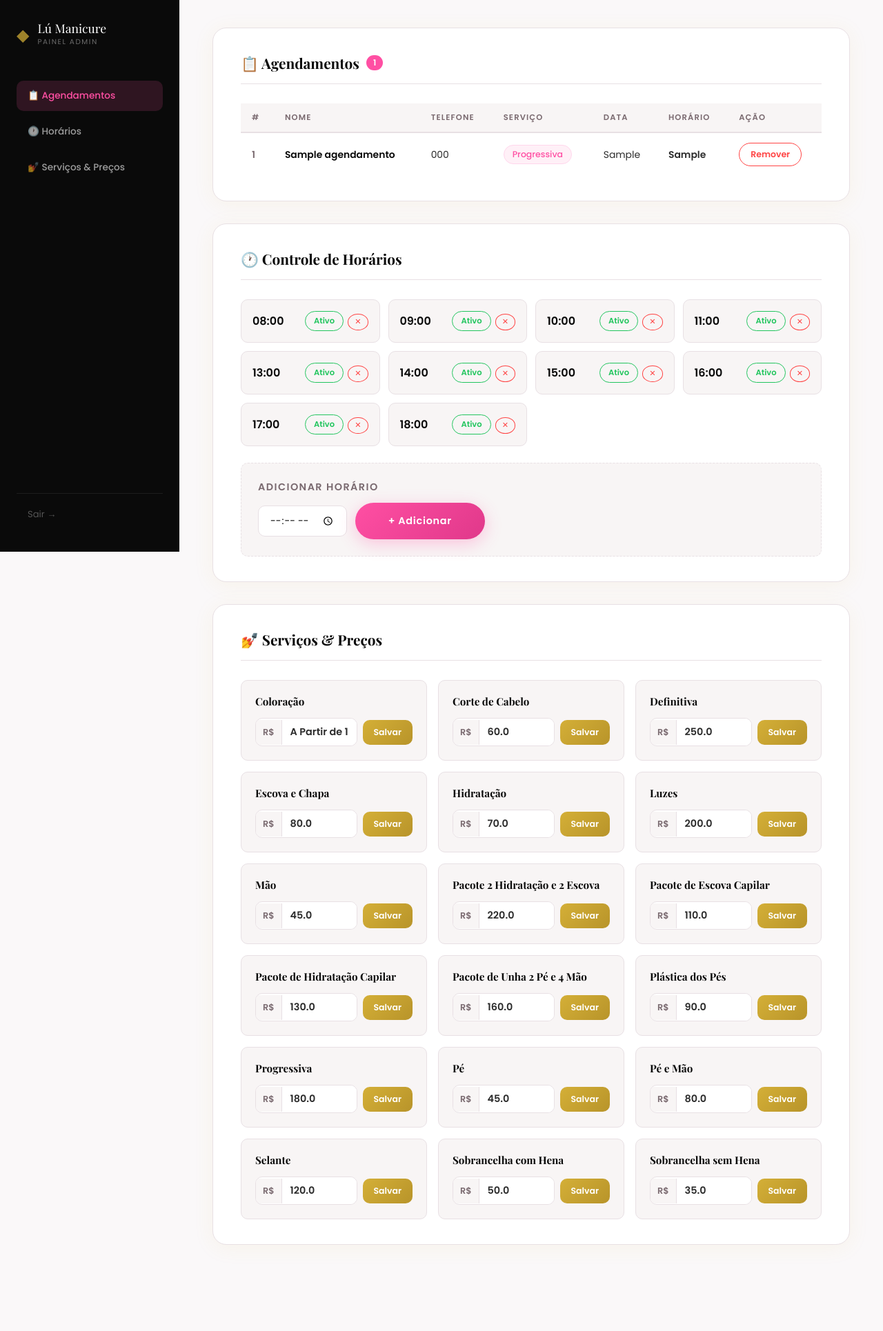
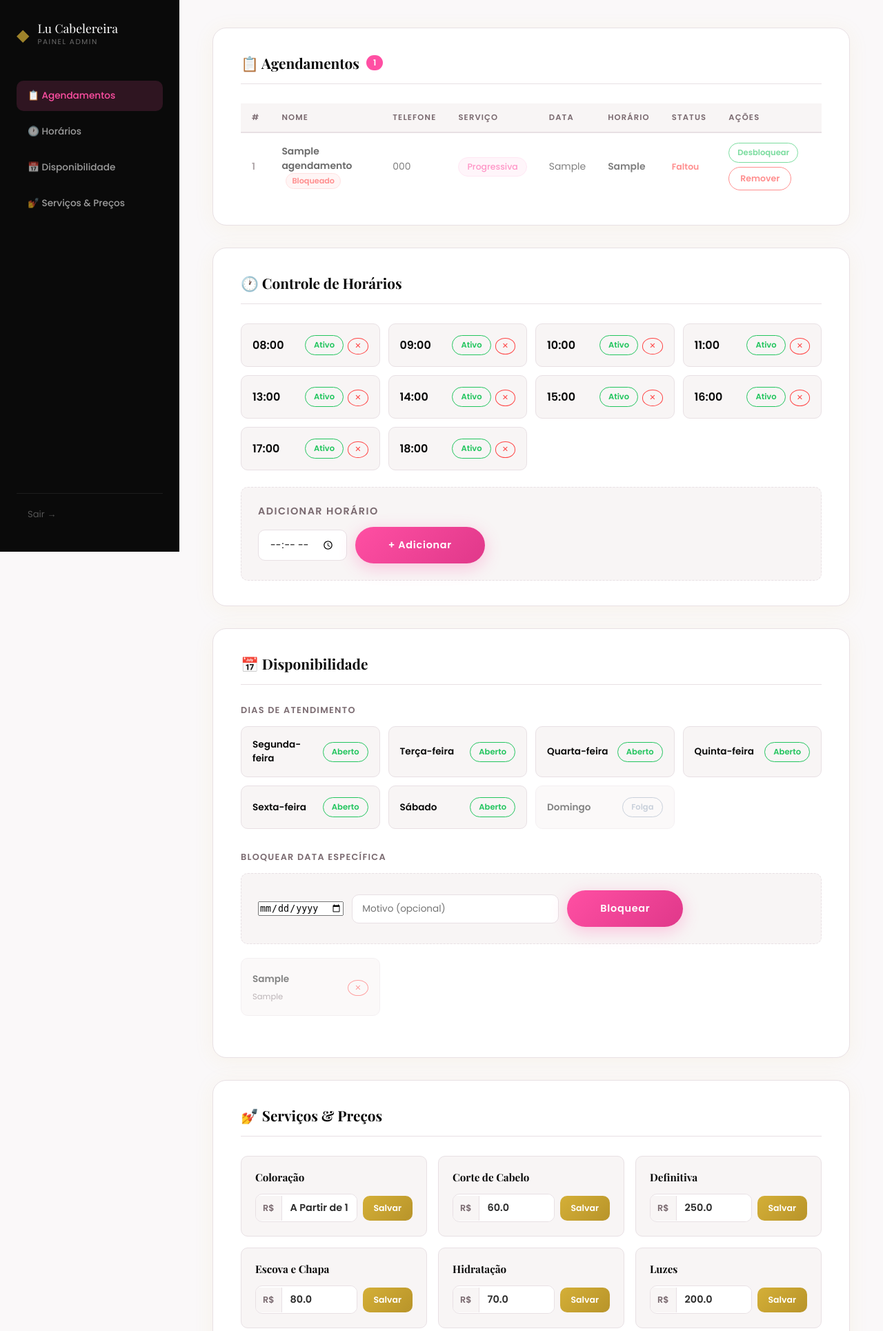
Before and after one commit to JuliuuusCae/lucabelereira, a Flask app: page /admin in a window 1280 px wide. Shown: the top 1930 px of the page at 69% size. Before the commit the page ends 1805 px from the top, so only its background shows below. Run offline with Flask 3, Linux system fonts and the light colour scheme; a user stored in the database is signed in; tables that the repository leaves empty hold one stand-in row (values such as "Sample post"); some web fonts are replaced.

Commit message:
disponibilidade por dia e datas bloqueadas

```diff
--- a/app.py
+++ b/app.py
@@ -1,5 +1,8 @@
 from flask import Flask
 from models.db import init_db
+import schedule
+import time
+from utils.lembrete import buscar_agendamentos_amanha
 
 app = Flask(__name__)
 app.secret_key = 'salao_beleza_secret_2024'
@@ -14,5 +17,14 @@ app.register_blueprint(auth_bp)
 app.register_blueprint(agendamento_bp)
 app.register_blueprint(admin_bp)
 
+def start_scheduler():
+    schedule.every().day.at("09:00").do(buscar_agendamentos_amanha)
+
+    while True:
+        schedule.run_pending()
+        time.sleep(60)
+
 if __name__ == '__main__':
+    import threading
+    threading.Thread(target=start_scheduler).start()
     app.run(debug=True)
--- a/routes/admin.py
+++ b/routes/admin.py
@@ -1,9 +1,11 @@
 from flask import Blueprint, render_template, request, redirect, url_for, session, flash
 from models.db import db
-from models.models import Agendamento, Horario, Servico
+from models.models import Agendamento, Horario, Servico, DiaSemana, DataBloqueada
 from functools import wraps
 
 admin_bp = Blueprint('admin', __name__)
+
+NOMES_DIAS = ['Segunda-feira', 'Terça-feira', 'Quarta-feira', 'Quinta-feira', 'Sexta-feira', 'Sábado', 'Domingo']
 
 def login_required(f):
     @wraps(f)
@@ -19,8 +21,18 @@ def painel():
     agendamentos = Agendamento.query.order_by(Agendamento.data, Agendamento.hora).all()
     horarios = Horario.query.order_by(Horario.hora).all()
     servicos = Servico.query.order_by(Servico.nome).all()
-    return render_template('admin.html', agendamentos=agendamentos, horarios=horarios, servicos=servicos)
+    dias_semana = DiaSemana.query.order_by(DiaSemana.dia).all()
+    datas_bloqueadas = DataBloqueada.query.order_by(DataBloqueada.data).all()
+    return render_template('admin.html',
+        agendamentos=agendamentos,
+        horarios=horarios,
+        servicos=servicos,
+        dias_semana=dias_semana,
+        datas_bloqueadas=datas_bloqueadas,
+        nomes_dias=NOMES_DIAS
+    )
 
+# ── HORÁRIOS ──────────────────────────────────────────────
 @admin_bp.route('/admin/horario/toggle/<int:id>', methods=['POST'])
 @login_required
 def toggle_horario(id):
@@ -28,21 +40,20 @@ def toggle_horario(id):
     h.ativo = not h.ativo
     db.session.commit()
     flash('Horário atualizado.')
-    return redirect(url_for('admin.painel'))
+    return redirect(url_for('admin.painel') + '#horarios')
 
 @admin_bp.route('/admin/horario/add', methods=['POST'])
 @login_required
 def add_horario():
     hora = request.form.get('nova_hora', '').strip()
     if hora:
-        existente = Horario.query.filter_by(hora=hora).first()
-        if not existente:
+        if not Horario.query.filter_by(hora=hora).first():
             db.session.add(Horario(hora=hora, ativo=True))
             db.session.commit()
             flash('Horário adicionado.')
         else:
             flash('Horário já existe.')
-    return redirect(url_for('admin.painel'))
+    return redirect(url_for('admin.painel') + '#horarios')
 
 @admin_bp.route('/admin/horario/delete/<int:id>', methods=['POST'])
 @login_required
@@ -51,8 +62,9 @@ def delete_horario(id):
     db.session.delete(h)
     db.session.commit()
     flash('Horário removido.')
-    return redirect(url_for('admin.painel'))
+    return redirect(url_for('admin.painel') + '#horarios')
 
+# ── SERVIÇOS ──────────────────────────────────────────────
 @admin_bp.route('/admin/servico/preco/<int:id>', methods=['POST'])
 @login_required
 def update_preco(id):
@@ -64,8 +76,9 @@ def update_preco(id):
         flash(f'Preço de "{s.nome}" atualizado.')
     else:
         flash('Valor não pode ser vazio.')
-    return redirect(url_for('admin.painel'))
+    return redirect(url_for('admin.painel') + '#servicos')
 
+# ── AGENDAMENTOS ──────────────────────────────────────────
 @admin_bp.route('/admin/agendamento/delete/<int:id>', methods=['POST'])
 @login_required
 def delete_agendamento(id):
@@ -73,4 +86,57 @@ def delete_agendamento(id):
     db.session.delete(ag)
     db.session.commit()
     flash('Agendamento removido.')
-    return redirect(url_for('admin.painel'))
+    return redirect(url_for('admin.painel') + '#agendamentos')
+
+@admin_bp.route('/admin/agendamento/falta/<int:id>', methods=['POST'])
+@login_required
+def marcar_falta(id):
+    ag = Agendamento.query.get_or_404(id)
+    ag.compareceu = 0
+    ag.bloqueado = 1
+    db.session.commit()
+    flash('Cliente marcado como falta e bloqueado.')
+    return redirect(url_for('admin.painel') + '#agendamentos')
+
+@admin_bp.route('/admin/agendamento/desbloquear/<int:id>', methods=['POST'])
+@login_required
+def desbloquear(id):
+    ag = Agendamento.query.get_or_404(id)
+    ag.bloqueado = 0
+    db.session.commit()
+    flash('Cliente desbloqueado.')
+    return redirect(url_for('admin.painel') + '#agendamentos')
+
+# ── DIAS DA SEMANA ────────────────────────────────────────
+@admin_bp.route('/admin/dia/toggle/<int:id>', methods=['POST'])
+@login_required
+def toggle_dia(id):
+    d = DiaSemana.query.get_or_404(id)
+    d.ativo = not d.ativo
+    db.session.commit()
+    flash('Dia de atendimento atualizado.')
+    return redirect(url_for('admin.painel') + '#disponibilidade')
+
+# ── DATAS BLOQUEADAS ──────────────────────────────────────
+@admin_bp.route('/admin/data-bloqueada/add', methods=['POST'])
+@login_required
+def add_data_bloqueada():
+    data = request.form.get('data_bloquear', '').strip()
+    motivo = request.form.get('motivo', '').strip()
+    if data:
+        if not DataBloqueada.query.filter_by(data=data).first():
+            db.session.add(DataBloqueada(data=data, motivo=motivo or None))
+            db.session.commit()
+            flash(f'Data {data} bloqueada.')
+        else:
+            flash('Esta data já está bloqueada.')
+    return redirect(url_for('admin.painel') + '#disponibilidade')
+
+@admin_bp.route('/admin/data-bloqueada/delete/<int:id>', methods=['POST'])
+@login_required
+def delete_data_bloqueada(id):
+    d = DataBloqueada.query.get_or_404(id)
+    db.session.delete(d)
+    db.session.commit()
+    flash('Data desbloqueada.')
+    return redirect(url_for('admin.painel') + '#disponibilidade')
--- a/routes/agendamento.py
+++ b/routes/agendamento.py
@@ -1,25 +1,47 @@
 from flask import Blueprint, render_template, request, redirect, url_for, flash, jsonify
 from models.db import db
-from models.models import Agendamento, Horario, Servico
-from datetime import date
+from models.models import Agendamento, Horario, Servico, DiaSemana, DataBloqueada
+from datetime import date, datetime
 import urllib.parse
 
 agendamento_bp = Blueprint('agendamento', __name__)
 
-# Número da dona (somente dígitos, com DDI)
 WHATSAPP_DONA = '5519996733248'
 
 @agendamento_bp.route('/')
 def index():
     servicos = Servico.query.filter_by(ativo=True).all()
     hoje = date.today().isoformat()
-    return render_template('index.html', servicos=servicos, hoje=hoje)
+
+    # Dias da semana ativos (0=seg ... 6=dom) para bloquear no calendário via JS
+    dias_ativos = [d.dia for d in DiaSemana.query.filter_by(ativo=True).all()]
+
+    # Datas bloqueadas para bloquear no calendário via JS
+    datas_bloqueadas = [d.data for d in DataBloqueada.query.all()]
+
+    return render_template('index.html',
+        servicos=servicos,
+        hoje=hoje,
+        dias_ativos=dias_ativos,
+        datas_bloqueadas=datas_bloqueadas
+    )
 
 @agendamento_bp.route('/horarios-disponiveis')
 def horarios_disponiveis():
     data = request.args.get('data')
     if not data:
         return jsonify([])
+
+    # Verifica se o dia da semana está ativo
+    dia_semana = datetime.strptime(data, '%Y-%m-%d').weekday()  # 0=seg, 6=dom
+    dia_obj = DiaSemana.query.filter_by(dia=dia_semana).first()
+    if not dia_obj or not dia_obj.ativo:
+        return jsonify([])
+
+    # Verifica se a data está bloqueada
+    if DataBloqueada.query.filter_by(data=data).first():
+        return jsonify([])
+
     horarios_ativos = Horario.query.filter_by(ativo=True).order_by(Horario.hora).all()
     agendados = [a.hora for a in Agendamento.query.filter_by(data=data).all()]
     disponiveis = [h.hora for h in horarios_ativos if h.hora not in agendados]
@@ -37,17 +59,22 @@ def agendar():
         flash('Preencha todos os campos.')
         return redirect(url_for('agendamento.index'))
 
+    # Verifica se cliente está bloqueado
+    bloqueado = Agendamento.query.filter_by(telefone=telefone, bloqueado=1).first()
+    if bloqueado:
+        flash('Você possui pendência por falta. Entre em contato para liberar novo agendamento.')
+        return redirect('/')
+
     existente = Agendamento.query.filter_by(data=data, hora=hora).first()
     if existente:
         flash('Este horário já foi reservado. Escolha outro.')
         return redirect(url_for('agendamento.index'))
 
     servico = Servico.query.get(servico_id)
-    ag = Agendamento(nome=nome, telefone=telefone, servico_id=servico_id, data=data, hora=hora)
+    ag = Agendamento(nome=nome, telefone=telefone, servico_id=servico_id, data=data, hora=hora, compareceu=0, bloqueado=0)
     db.session.add(ag)
     db.session.commit()
 
-    # Monta o link do WhatsApp para a dona
     mensagem = (
         f"📅 *Novo Agendamento — Lu Cabelereira*\n\n"
         f"👤 *Nome:* {nome}\n"
--- a/static/css/style.css
+++ b/static/css/style.css
@@ -615,6 +615,29 @@ em { font-style: italic; color: var(--rosa); }
   font-weight: 600;
 }
 
+/* ---- DISPONIBILIDADE ADMIN ---- */
+.subsection-title {
+  font-family: 'Poppins', sans-serif;
+  font-size: 0.8rem;
+  font-weight: 600;
+  text-transform: uppercase;
+  letter-spacing: 0.1em;
+  color: var(--texto-light);
+  margin-bottom: 14px;
+}
+.tag-bloqueado {
+  display: inline-block;
+  padding: 2px 8px;
+  background: #fff0f0;
+  border: 1px solid #ffcccc;
+  border-radius: 50px;
+  font-size: 0.7rem;
+  color: #ff4444;
+  font-weight: 600;
+  margin-left: 6px;
+  font-family: 'Poppins', sans-serif;
+}
+
 /* TABLE */
 .table-wrapper { overflow-x: auto; }
 .admin-table {
--- a/templates/admin.html
+++ b/templates/admin.html
@@ -3,7 +3,7 @@
 <head>
   <meta charset="UTF-8" />
   <meta name="viewport" content="width=device-width, initial-scale=1.0"/>
-  <title>Lú Manicure — Painel Admin</title>
+  <title>Lu Cabelereira — Painel Admin</title>
   <link rel="preconnect" href="https://fonts.googleapis.com">
   <link href="https://fonts.googleapis.com/css2?family=Playfair+Display:ital,wght@0,400;0,700;1,400&family=Poppins:wght@300;400;500;600&display=swap" rel="stylesheet">
   <link rel="stylesheet" href="{{ url_for('static', filename='css/style.css') }}">
@@ -14,13 +14,14 @@
     <div class="sidebar-logo">
       <span class="logo-diamond">◆</span>
       <div>
-        <span class="sidebar-title">Lú Manicure</span>
+        <span class="sidebar-title">Lu Cabelereira</span>
         <span class="sidebar-sub">Painel Admin</span>
       </div>
     </div>
     <nav class="sidebar-nav">
       <a href="#agendamentos" class="sidebar-link active">📋 Agendamentos</a>
       <a href="#horarios" class="sidebar-link">🕐 Horários</a>
+      <a href="#disponibilidade" class="sidebar-link">📅 Disponibilidade</a>
       <a href="#servicos" class="sidebar-link">💅 Serviços & Preços</a>
     </nav>
     <a href="/logout" class="sidebar-logout">Sair →</a>
@@ -56,19 +57,39 @@
               <th>Serviço</th>
               <th>Data</th>
               <th>Horário</th>
-              <th>Ação</th>
+              <th>Status</th>
+              <th>Ações</th>
             </tr>
           </thead>
           <tbody>
             {% for ag in agendamentos %}
-            <tr>
+            <tr {% if ag.bloqueado %}style="opacity:0.6"{% endif %}>
               <td class="td-id">{{ loop.index }}</td>
-              <td class="td-nome">{{ ag.nome }}</td>
+              <td class="td-nome">
+                {{ ag.nome }}
+                {% if ag.bloqueado %}<span class="tag-bloqueado">Bloqueado</span>{% endif %}
+              </td>
               <td>{{ ag.telefone }}</td>
               <td><span class="tag-servico">{{ ag.servico.nome }}</span></td>
               <td>{{ ag.data }}</td>
               <td><strong>{{ ag.hora }}</strong></td>
               <td>
+                {% if ag.bloqueado %}
+                  <span style="color:#ff4444;font-size:0.78rem;font-weight:600;">Faltou</span>
+                {% else %}
+                  <span style="color:#22c55e;font-size:0.78rem;font-weight:600;">Ativo</span>
+                {% endif %}
+              </td>
+              <td style="display:flex;gap:6px;flex-wrap:wrap;">
+                {% if not ag.bloqueado %}
+                <form action="/admin/agendamento/falta/{{ ag.id }}" method="POST" onsubmit="return confirm('Marcar como falta e bloquear cliente?')">
+                  <button type="submit" class="btn-toggle btn-off">Faltou</button>
+                </form>
+                {% else %}
+                <form action="/admin/agendamento/desbloquear/{{ ag.id }}" method="POST">
+                  <button type="submit" class="btn-toggle btn-on">Desbloquear</button>
+                </form>
+                {% endif %}
                 <form action="/admin/agendamento/delete/{{ ag.id }}" method="POST" onsubmit="return confirm('Remover este agendamento?')">
                   <button type="submit" class="btn-danger">Remover</button>
                 </form>
@@ -118,6 +139,56 @@
       </div>
     </section>
 
+    <!-- DISPONIBILIDADE -->
+    <section class="admin-section" id="disponibilidade">
+      <div class="admin-section-header">
+        <h2>📅 Disponibilidade</h2>
+      </div>
+
+      <!-- Dias da semana -->
+      <h3 class="subsection-title">Dias de atendimento</h3>
+      <div class="horarios-admin-grid" style="margin-bottom:32px;">
+        {% for d in dias_semana %}
+        <div class="horario-admin-card {% if not d.ativo %}inativo{% endif %}">
+          <span class="horario-hora" style="font-size:0.85rem;">{{ nomes_dias[d.dia] }}</span>
+          <form action="/admin/dia/toggle/{{ d.id }}" method="POST">
+            <button type="submit" class="btn-toggle {% if d.ativo %}btn-on{% else %}btn-off{% endif %}">
+              {{ 'Aberto' if d.ativo else 'Folga' }}
+            </button>
+          </form>
+        </div>
+        {% endfor %}
+      </div>
+
+      <!-- Datas bloqueadas -->
+      <h3 class="subsection-title">Bloquear data específica</h3>
+      <div class="add-card" style="margin-bottom:20px;">
+        <form action="/admin/data-bloqueada/add" method="POST" class="add-form">
+          <input type="date" name="data_bloquear" required />
+          <input type="text" name="motivo" placeholder="Motivo (opcional)" style="padding:10px 14px;border:1.5px solid var(--cinza-borda);border-radius:var(--radius-sm);font-family:'Poppins',sans-serif;font-size:0.85rem;outline:none;" />
+          <button type="submit" class="btn-primary">Bloquear</button>
+        </form>
+      </div>
+
+      {% if datas_bloqueadas %}
+      <div class="horarios-admin-grid">
+        {% for db in datas_bloqueadas %}
+        <div class="horario-admin-card inativo">
+          <div>
+            <span class="horario-hora" style="font-size:0.85rem;">{{ db.data }}</span>
+            {% if db.motivo %}<br><span style="font-size:0.72rem;color:var(--texto-light);">{{ db.motivo }}</span>{% endif %}
+          </div>
+          <form action="/admin/data-bloqueada/delete/{{ db.id }}" method="POST">
+            <button type="submit" class="btn-danger-sm">✕</button>
+          </form>
+        </div>
+        {% endfor %}
+      </div>
+      {% else %}
+        <p style="font-size:0.85rem;color:var(--texto-light);">Nenhuma data bloqueada.</p>
+      {% endif %}
+    </section>
+
     <!-- SERVIÇOS -->
     <section class="admin-section" id="servicos">
       <div class="admin-section-header">
@@ -143,7 +214,6 @@
   </main>
 
   <script>
-    // Sidebar active state
     const links = document.querySelectorAll('.sidebar-link');
     const sections = document.querySelectorAll('.admin-section');
     window.addEventListener('scroll', () => {
```
Also changed, not shown: models/db.py (+7 -2 lines), models/models.py (+15 -0 lines), templates/index.html (+7 -0 lines), utils/lembretes.py (added, +22 -0 lines), database.db (added).
